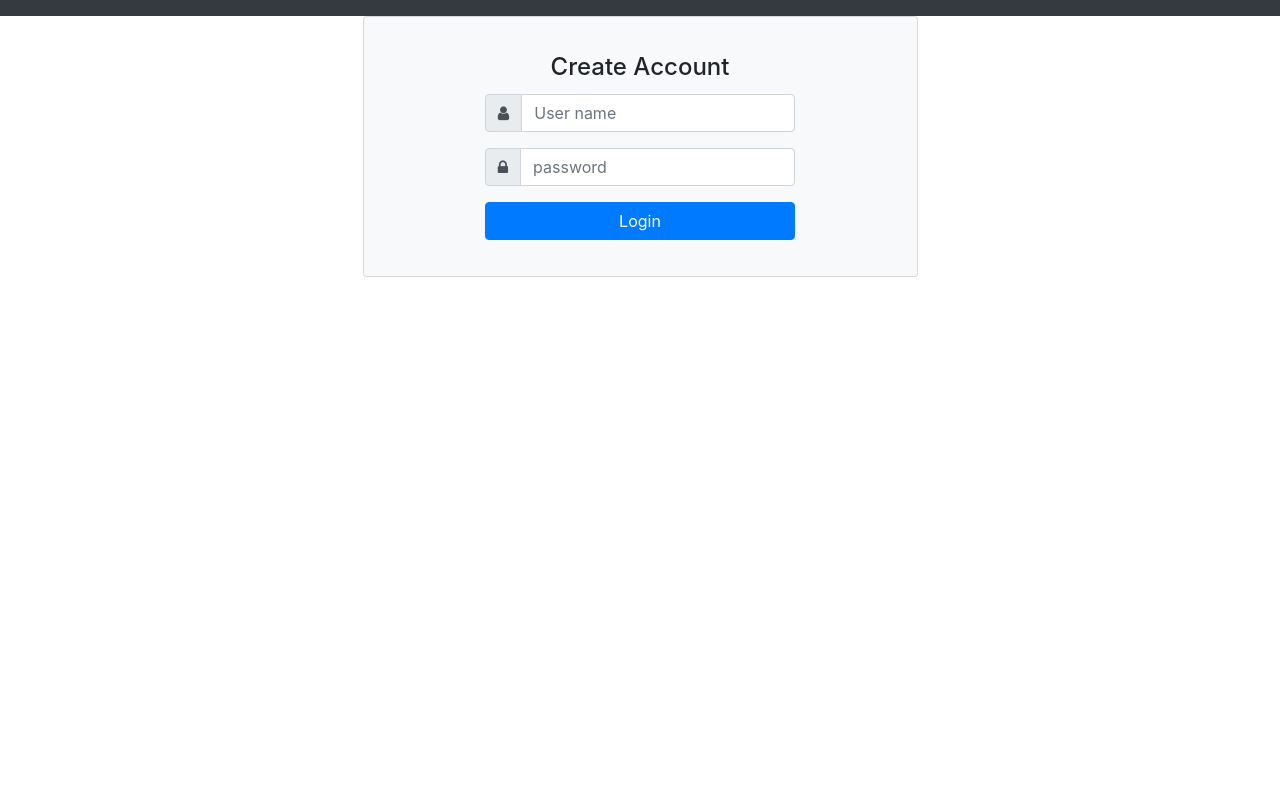
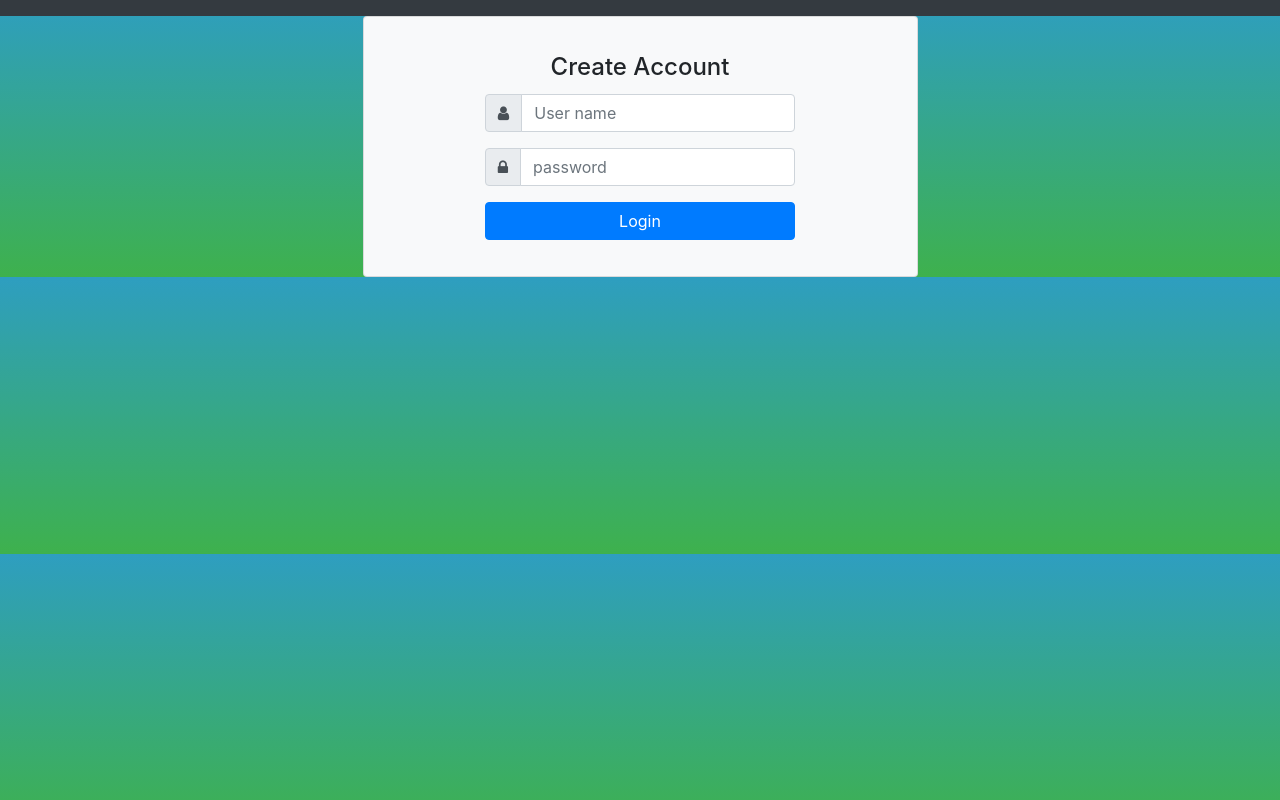
Before and after one commit to midhunmurali686/to_dolist, a plain HTML site: page index.html in a window 1280 px wide. Drawn offline with nearby package versions, Linux system fonts and the light colour scheme.

Commit message:
Update style.css

```diff
--- a/style.css
+++ b/style.css
@@ -0,0 +1,4 @@
+
+   body{
+       background-image: linear-gradient(rgb(46, 158, 192), rgb(62, 177, 77));
+}
```
